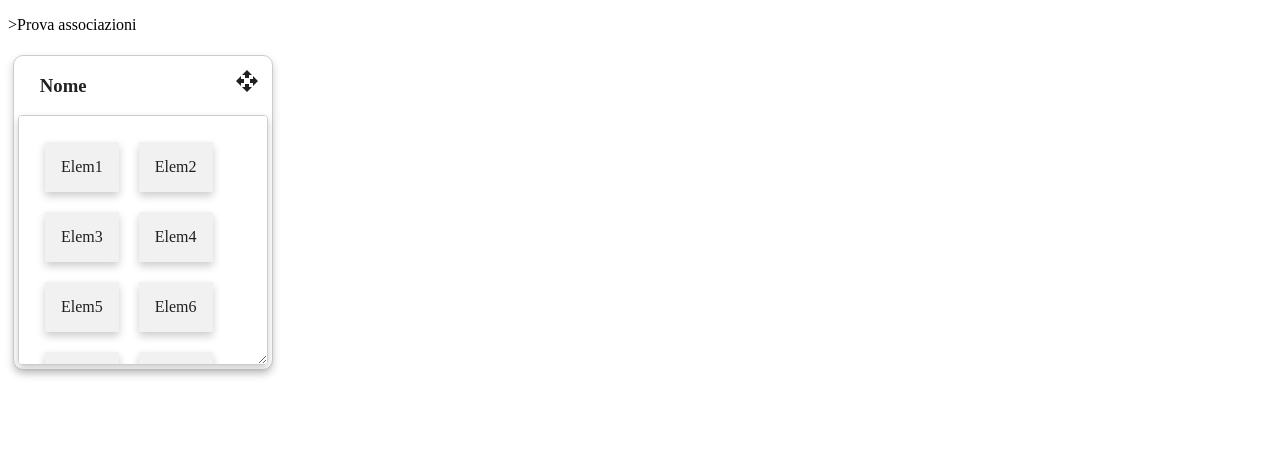
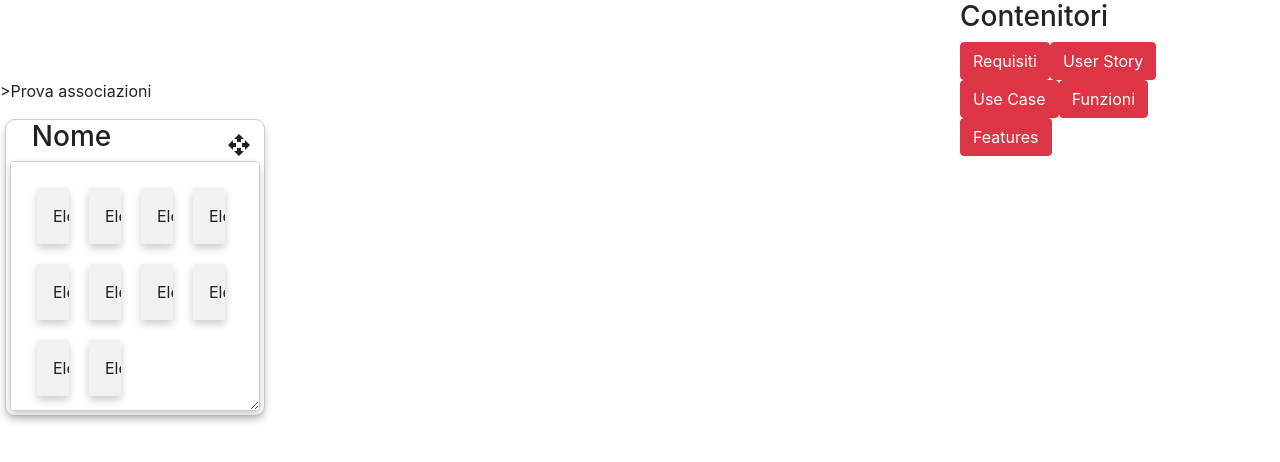
Before and after one commit to provaorganizzazione123/DAL_Manager, an Angular app: page / in a window 1280 px wide. Shown: the top 462 px of the page. Built offline with nearby package versions, Linux system fonts and the light colour scheme.

Commit message:
aggiunto comnponente Lista
aggiunto componente lista e comunicaziopne tra component lista e associated.

```diff
--- a/angular.json
+++ b/angular.json
@@ -24,6 +24,7 @@
               "src/assets"
             ],
             "styles": [
+              "node_modules/bootstrap/dist/css/bootstrap.min.css",
               "src/styles.css"
             ],
             "scripts": []
--- a/package.json
+++ b/package.json
@@ -20,6 +20,7 @@
     "@angular/platform-browser": "~8.0.1",
     "@angular/platform-browser-dynamic": "~8.0.1",
     "@angular/router": "~8.0.1",
+    "bootstrap": "^4.3.1",
     "rxjs": "~6.4.0",
     "tslib": "^1.9.0",
     "zone.js": "~0.9.1"
--- a/src/app/app.component.css
+++ b/src/app/app.component.css
@@ -0,0 +1,15 @@
+.work-container {
+    float: left;
+    margin: auto;
+    flex-flow: wrap;
+    display: flex;
+    align-items: center;
+    width: 75%;
+    height: 500px;
+   }
+
+   .work-container:after {
+    content: "";
+    display: table;
+    clear: both;
+   }
--- a/src/app/app.component.html
+++ b/src/app/app.component.html
@@ -1,4 +1,9 @@
 
 <router-outlet>
-  <app-container-associated></app-container-associated>
+    <div class="work-container"  >
+  <app-container-associated [id_contenitore]="id"></app-container-associated>
+    </div>
+
+  <app-component-list [contenitore] = "listaContenitori" (id_contenitore)="getIdByList($event)"></app-component-list>
+
 </router-outlet>
--- a/src/app/app.component.ts
+++ b/src/app/app.component.ts
@@ -1,4 +1,4 @@
-import { Component } from '@angular/core';
+import { Component,OnInit } from '@angular/core';
 
 @Component({
   selector: 'app-root',
@@ -7,4 +7,20 @@ import { Component } from '@angular/core';
 })
 export class AppComponent {
   title = 'ContainerofList';
+  listaContenitori = [];
+  id:string;
+  ngOnInit () {
+  this.listaContenitori = [
+    {nome:"Requisiti",id:"1"},
+    {nome:"User Story",id:"2"},
+    {nome:"Use Case",id:"3"},
+    {nome:"Funzioni",id:"4"},
+    {nome:"Features",id:"5"}
+  ]
+
 }
+
+getIdByList(event) {
+  this.id = event;
+}
+}
--- a/src/app/app.module.ts
+++ b/src/app/app.module.ts
@@ -5,11 +5,13 @@ import { AppRoutingModule } from './app-routing.module';
 import { AppComponent } from './app.component';
 import { ContainerAssociatedComponent } from './container-associated/container-associated.component';
 import {DragDropModule} from '@angular/cdk/drag-drop';
+import { ComponentListComponent } from './component-list/component-list.component';
 
 @NgModule({
   declarations: [
     AppComponent,
     ContainerAssociatedComponent,
+    ComponentListComponent,
   ],
   imports: [
     BrowserModule,
--- /dev/null
+++ b/src/app/component-list/component-list.component.html
@@ -0,0 +1,5 @@
+<div class="container" >
+  <h3> Contenitori</h3>
+		<button *ngFor="let con of contenitore" class="btn btn-danger" (click)="espandiContenitore(con.id)">{{con.nome}}</button> <br>
+
+</div>
--- /dev/null
+++ b/src/app/component-list/component-list.component.ts
@@ -0,0 +1,19 @@
+import { Component, OnInit, Input, Output, EventEmitter } from '@angular/core';
+
+@Component({
+  selector: 'app-component-list',
+  templateUrl: './component-list.component.html',
+  styleUrls: ['./component-list.component.css']
+})
+export class ComponentListComponent implements OnInit {
+@Input () contenitore:[{nome: string, id:string}];
+@Output () id_contenitore = new EventEmitter () ;
+
+  constructor() { }
+
+  ngOnInit() {
+  }
+ espandiContenitore (id) {
+  this.id_contenitore.emit(id);
+ }
+}
--- a/src/app/container-associated/container-associated.component.html
+++ b/src/app/container-associated/container-associated.component.html
@@ -1,15 +1,16 @@
 <p>>Prova associazioni</p>
+<p>{{id_contenitore}}</p>
 
-<div class="work-container">
 
-  <div class="titolo" cdkDrag > <h3 style="float:left ; margin-left: 10%">Nome</h3>
+  <div class="titolo" cdkDrag cdkDragBoundary=".work-container" > <h3 style="float:left ; margin-left: 10%">Nome</h3>
     <div cdkDragHandle>
       <svg width="24px" fill="currentColor" viewBox="0 0 24 24" style="float:right ; margin-right: 5% ; margin-top: 5%">
         <path d="M10 9h4V6h3l-5-5-5 5h3v3zm-1 1H6V7l-5 5 5 5v-3h3v-4zm14 2l-5-5v3h-3v4h3v3l5-5zm-9 3h-4v3H7l5 5 5-5h-3v-3z"></path>
         <path d="M0 0h24v24H0z" fill="none"></path>
       </svg>
     </div>
-  <div class="box-element" >
+
+  <div class="box-element"  >
     <div class="col-1 element">Elem1</div>
     <div class="col-1 element">Elem2</div>
     <div class="col-1 element">Elem3</div>
@@ -23,6 +24,3 @@
   </div>
 
 </div>
-
-
-</div>
--- a/src/app/container-associated/container-associated.component.ts
+++ b/src/app/container-associated/container-associated.component.ts
@@ -1,4 +1,4 @@
-import { Component, OnInit } from '@angular/core';
+import { Component, OnInit,Input } from '@angular/core';
 
 @Component({
   selector: 'app-container-associated',
@@ -6,7 +6,7 @@ import { Component, OnInit } from '@angular/core';
   styleUrls: ['./container-associated.component.css']
 })
 export class ContainerAssociatedComponent implements OnInit {
-
+ @Input () id_contenitore : string;
   constructor() { }
 
   ngOnInit() {
```
Also changed, not shown: src/app/component-list/component-list.component.css (added), 2 other files (tests, documents, lock files or other folders).
